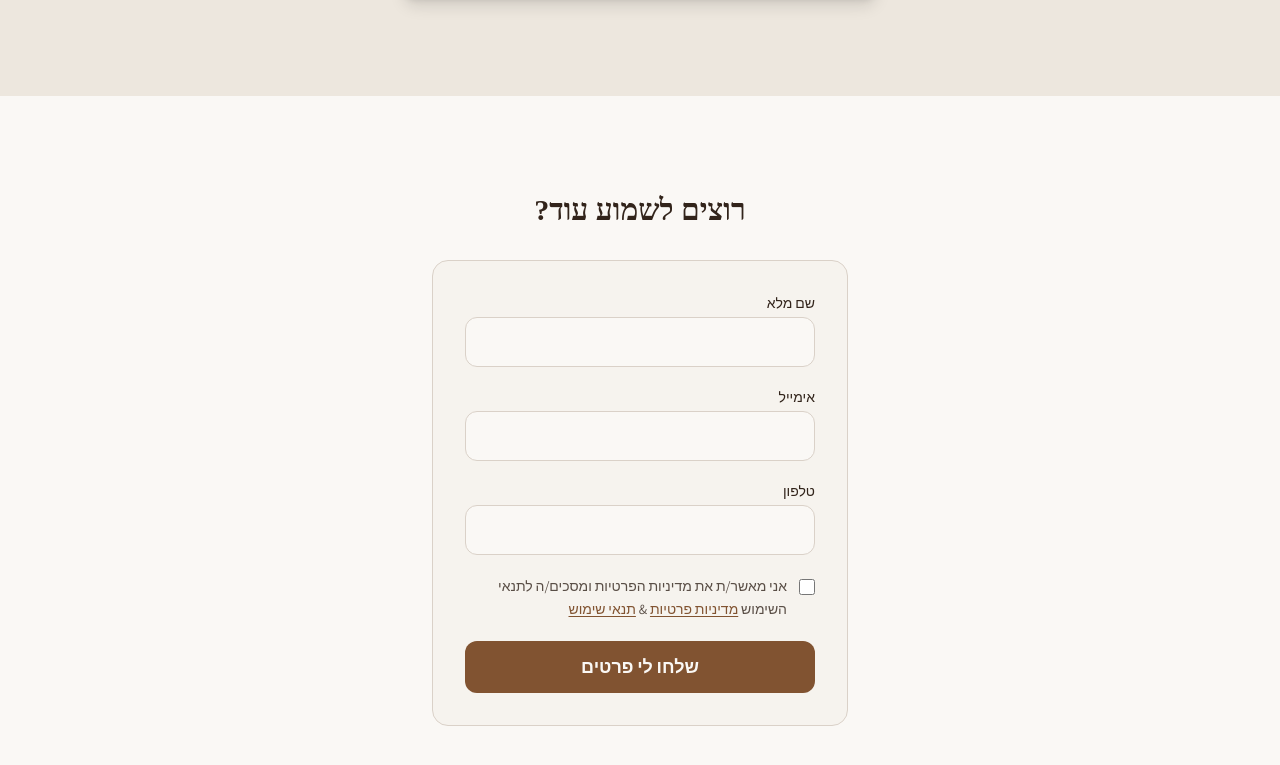
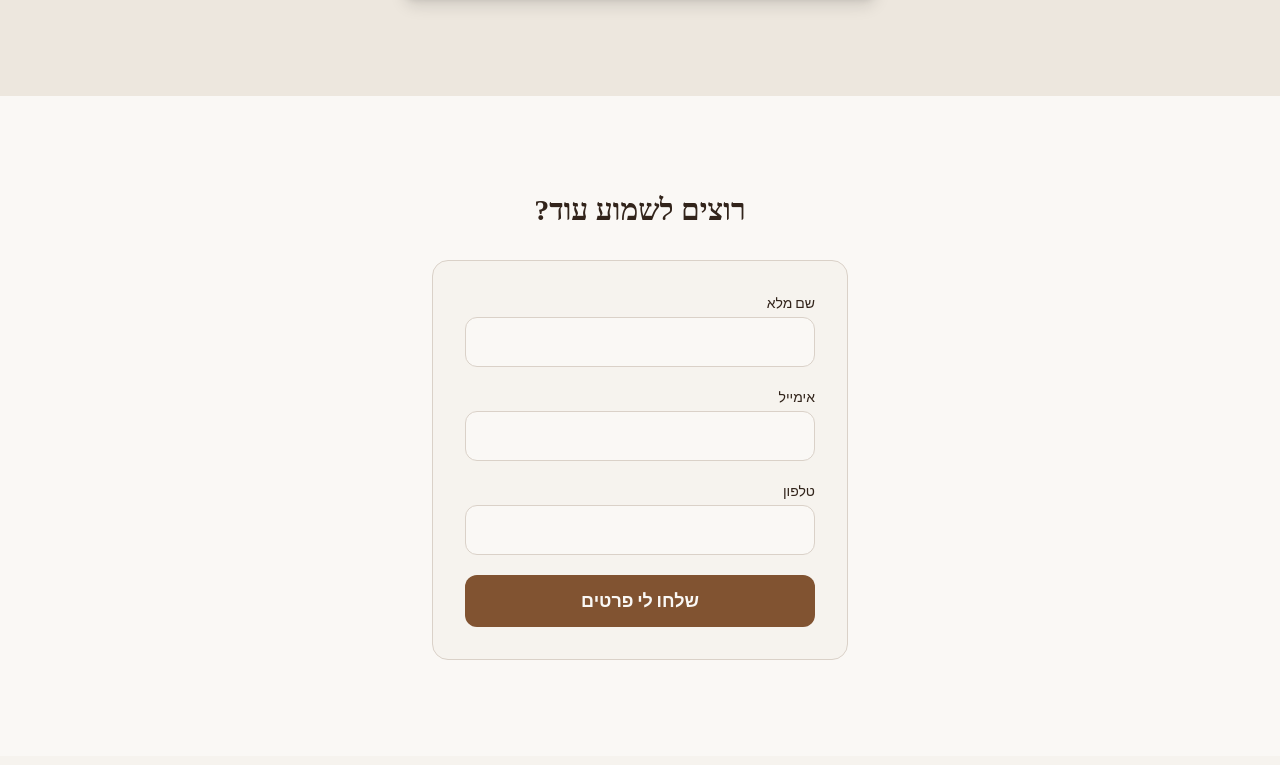
Before and after one commit to davidavid972/reutdavid, a React (Vite) app: page / in a window 1280 px wide. Shown: the part 5524-6289 px from the top of the page. Built offline with nearby package versions, Linux system fonts and the light colour scheme; a web font is replaced by a local one.

Commit message:
Unified single consent checkbox: remove duplicate from lead form, update legal wording
Co-authored-by: Cursor <cursoragent@cursor.com>

```diff
--- a/src/components/landing/LeadFormSection.tsx
+++ b/src/components/landing/LeadFormSection.tsx
@@ -1,14 +1,11 @@
 import { useState } from "react";
 import { useTranslation } from "react-i18next";
-import { Link } from "react-router-dom";
 import { z } from "zod";
 import { supabase } from "@/lib/supabase";
 
 const LeadFormSection = () => {
   const { t } = useTranslation();
   const [form, setForm] = useState({ name: "", email: "", phone: "" });
-  const [consent, setConsent] = useState(false);
-  const [consentError, setConsentError] = useState<string | null>(null);
   const [errors, setErrors] = useState<Partial<Record<"name" | "email" | "phone", string>>>({});
   const [submitted, setSubmitted] = useState(false);
   const [submitting, setSubmitting] = useState(false);
@@ -25,11 +22,6 @@ const LeadFormSection = () => {
   const handleSubmit = async (e: React.FormEvent) => {
     e.preventDefault();
     setSubmitError(null);
-    setConsentError(null);
-
-    if (!consent) {
-      setConsentError(t("leadConsent.required"));
-    }
 
     const leadSchema = createSchema();
     const result = leadSchema.safeParse(form);
@@ -42,7 +34,6 @@ const LeadFormSection = () => {
       setErrors(fieldErrors);
       return;
     }
-    if (!consent) return;
     setErrors({});
     setSubmitting(true);
 
@@ -130,30 +121,6 @@ const LeadFormSection = () => {
             />
             {errors.phone && <p className="text-destructive text-sm mt-1">{errors.phone}</p>}
           </div>
-          <div>
-            <label className="flex items-start gap-3 cursor-pointer">
-              <input
-                type="checkbox"
-                checked={consent}
-                onChange={(e) => {
-                  setConsent(e.target.checked);
-                  if (e.target.checked) setConsentError(null);
-                }}
-                className="mt-1 h-4 w-4 shrink-0 rounded border-input accent-primary"
-              />
-              <span className="font-body text-sm text-foreground/80 leading-relaxed">
-                {t("leadConsent.label")}{" "}
-                <Link to="/privacy" className="text-primary underline underline-offset-2" target="_blank">
-                  {t("footer.privacy")}
-                </Link>{" "}
-                &{" "}
-                <Link to="/terms" className="text-primary underline underline-offset-2" target="_blank">
-                  {t("footer.terms")}
-                </Link>
-              </span>
-            </label>
-            {consentError && <p className="text-destructive text-sm mt-1">{consentError}</p>}
-          </div>
           <button
             type="submit"
             disabled={submitting}
--- a/src/locales/en.json
+++ b/src/locales/en.json
@@ -80,7 +80,7 @@
     ],
     "button": "I'm Ready to Join",
     "note": "Secure Payment | Cancellations according to Consumer Protection Law",
-    "unifiedConsent": "I confirm that I have read the <termsLink>Terms of Use</termsLink> and <privacyLink>Privacy Policy</privacyLink>, and acknowledge that this is a digital product and that once access is granted, cancellation will not be available in accordance with applicable law.",
+    "unifiedConsent": "I confirm that I have read the <termsLink>Terms of Use</termsLink> and <privacyLink>Privacy Policy</privacyLink> and acknowledge that this is a digital product and that once access is granted, cancellation will not be available in accordance with Israeli Consumer Protection Law.",
     "unifiedConsentRequired": "You must agree to the terms before purchase",
     "paymentDisclaimer": "Payments are processed through secure third-party payment providers in accordance with accepted security standards."
   },
--- a/src/locales/he.json
+++ b/src/locales/he.json
@@ -80,7 +80,7 @@
     ],
     "button": "אני רוצה להצטרף עכשיו",
     "note": "תשלום מאובטח | ניתן לבטל בהתאם לחוק הגנת הצרכן",
-    "unifiedConsent": "אני מאשר/ת כי קראתי את <termsLink>תנאי השימוש</termsLink> ו<privacyLink>מדיניות הפרטיות</privacyLink>, וכי ידוע לי שמדובר במוצר דיגיטלי אשר לאחר קבלת גישה אליו לא ניתן יהיה לבטל את העסקה בהתאם לחוק.",
+    "unifiedConsent": "אני מאשר/ת כי קראתי את <termsLink>תנאי השימוש</termsLink> ו<privacyLink>מדיניות הפרטיות</privacyLink>, וכי ידוע לי שמדובר במוצר דיגיטלי אשר לאחר קבלת גישה אליו לא ניתן יהיה לבטל את העסקה בהתאם להוראות חוק הגנת הצרכן.",
     "unifiedConsentRequired": "יש לאשר את התנאים לפני רכישה",
     "paymentDisclaimer": "התשלום מבוצע באמצעות ספק סליקה חיצוני ומאובטח בהתאם לתקני אבטחת מידע מקובלים."
   },
```
